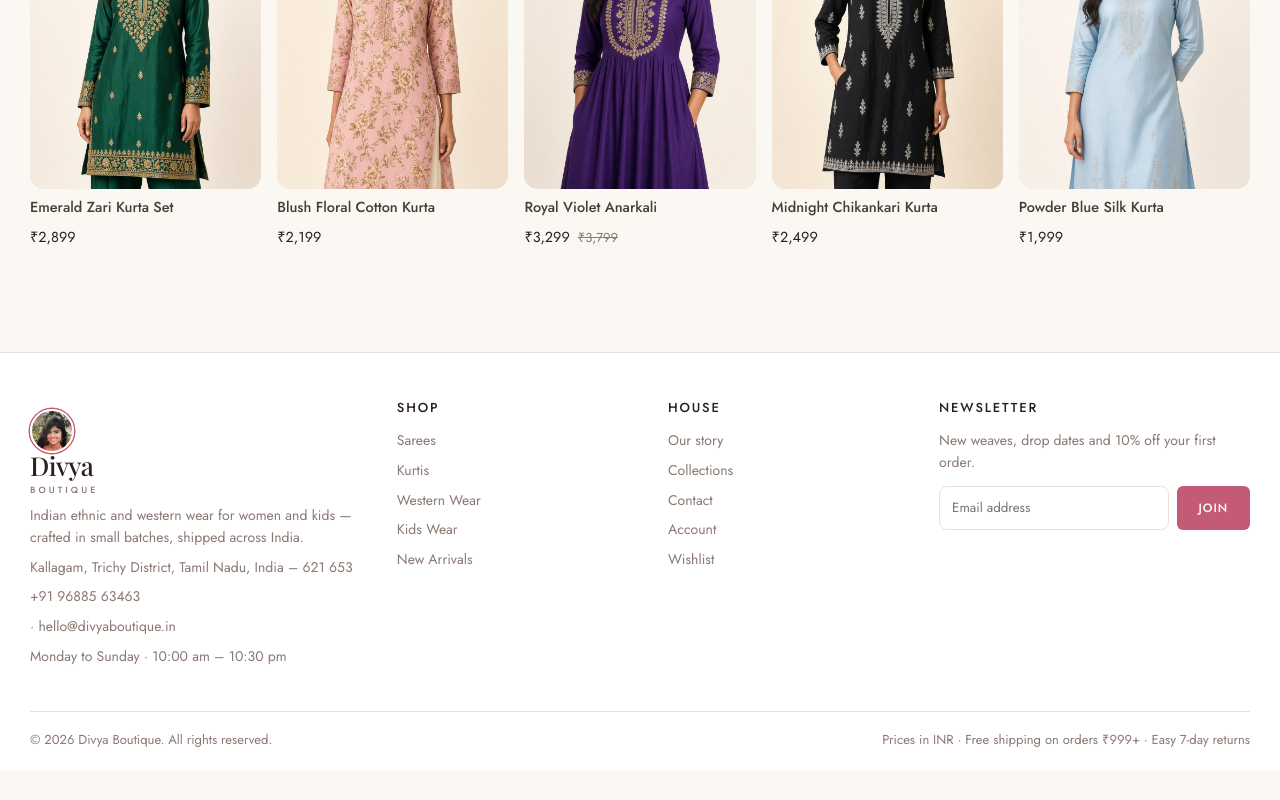
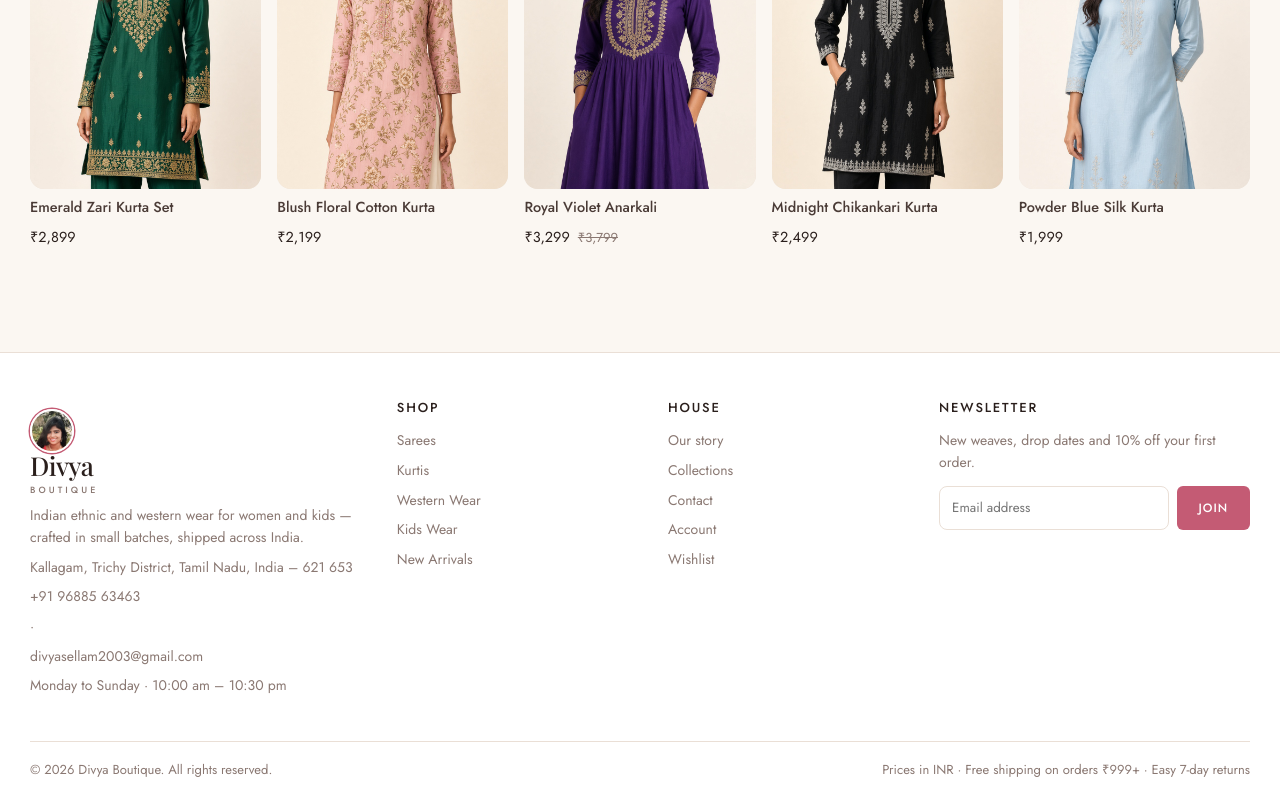
Before and after one commit to balachandarj-hash/divya-boutique, a React (Vite) app: page / in a window 1280 px wide. Shown: the part 1131-1931 px from the top of the page. Before the commit the page ends 1902 px from the top, so only its background shows below. Built offline with nearby package versions, Linux system fonts and the light colour scheme; a web font is replaced by a local one.

Commit message:
Add contact email divyasellam2003@gmail.com.

```diff
--- a/src/components/Footer.tsx
+++ b/src/components/Footer.tsx
@@ -26,7 +26,8 @@ export default function Footer() {
             </p>
             <p>Kallagam, Trichy District, Tamil Nadu, India – 621 653</p>
             <p>
-              <a href="tel:+919688563463">+91 96885 63463</a> · hello@divyaboutique.in
+              <a href="tel:+919688563463">+91 96885 63463</a> ·{' '}
+              <a href="mailto:divyasellam2003@gmail.com">divyasellam2003@gmail.com</a>
             </p>
             <p>Monday to Sunday · 10:00 am – 10:30 pm</p>
           </div>
--- a/src/pages/Contact.tsx
+++ b/src/pages/Contact.tsx
@@ -69,7 +69,9 @@ export default function Contact() {
         <div className="card">
           <h2 style={{ fontFamily: 'var(--sans)', fontSize: 18 }}>Atelier</h2>
           <p className="meta-line">Kallagam, Trichy District, Tamil Nadu, India – 621 653</p>
-          <p className="meta-line">hello@divyaboutique.in</p>
+          <p className="meta-line">
+            <a href="mailto:divyasellam2003@gmail.com">divyasellam2003@gmail.com</a>
+          </p>
           <p className="meta-line">
             <a href="tel:+919688563463">+91 96885 63463</a>
           </p>
```
